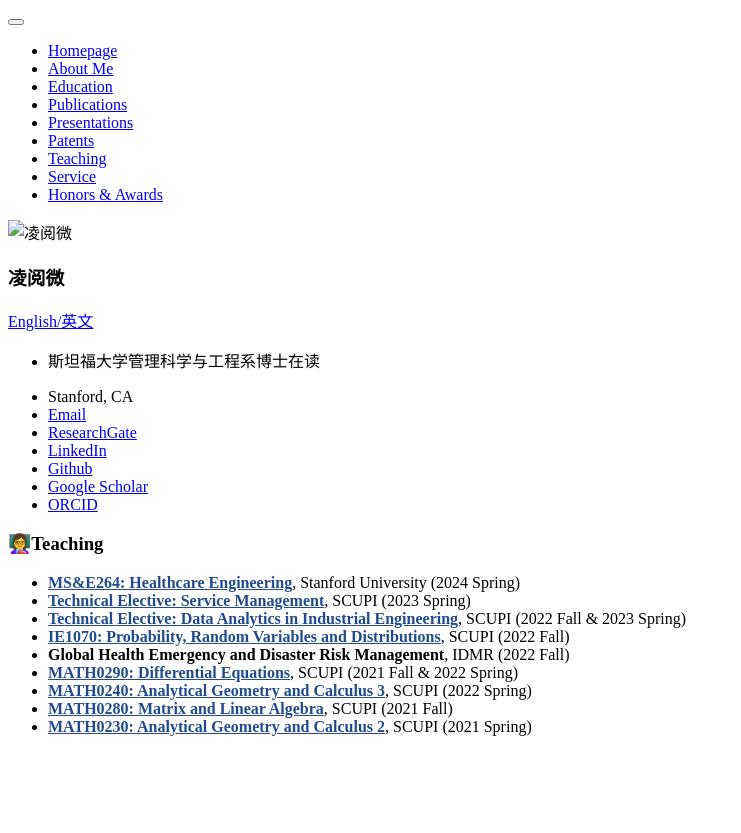
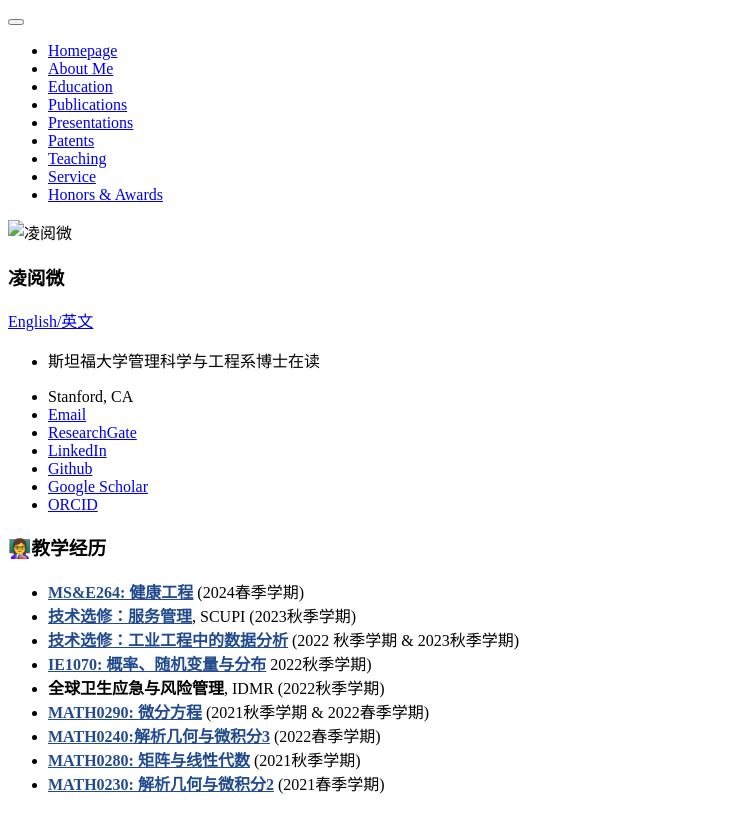
Before and after one commit to lingyuewei/lingyuewei.github.io, a Jekyll site: the page built from _pages/includes/teaching.md, in a window 1280 px wide. Shown: the top 833 px of the page, without its empty margins (0-741 px from the left). Built offline with Jekyll 4.4.1, drawn with Linux system fonts in a browser that asks for light colours; our own code applies the rules of GitHub Pages for plain Markdown files.

Commit message:
Update 教学经历

```diff
--- a/_pages/includes/teaching.md
+++ b/_pages/includes/teaching.md
@@ -1,11 +1,11 @@
-# 👩‍🏫Teaching
+# 👩‍🏫教学经历
 
-- [**MS&E264: Healthcare Engineering**](https://explorecourses.stanford.edu/search?view=catalog&filter-coursestatus-Active=on&page=0&catalog=&academicYear=20232024&q=MS%26E+264&collapse=){:style="color:#224B8D"}, Stanford University (2024 Spring)
-- [**Technical Elective: Service Management**](https://scupi.scu.edu.cn/wp-content/uploads/2023/03/Technical-Elective_Service-Management_LiuDi-3.pdf){:style="color:#224B8D"}, SCUPI (2023 Spring)
-- [**Technical Elective: Data Analytics in Industrial Engineering**](https://scupi.scu.edu.cn/wp-content/uploads/2023/03/Technical-Elective_Data-Analytics-in-Industrial-Engineering_LiuYang-3.pdf){:style="color:#224B8D"}, SCUPI (2022 Fall & 2023 Spring)
-- [**IE1070: Probability, Random Variables and Distributions**](https://scupi.scu.edu.cn/wp-content/uploads/2022/09/IE1070_Probability-and-Statistics_YangLiu.pdf){:style="color:#224B8D"}, SCUPI (2022 Fall)
-- **Global Health Emergency and Disaster Risk Management**, IDMR (2022 Fall)
-- [**MATH0290: Differential Equations**](https://scupi.scu.edu.cn/wp-content/uploads/2022/03/MATH0290-Differential-Equations-Robin-Cunningham-1.pdf){:style="color:#224B8D"}, SCUPI (2021 Fall & 2022 Spring)
-- [**MATH0240: Analytical Geometry and Calculus 3**](https://scupi.scu.edu.cn/wp-content/uploads/2022/03/MATH0240-Analytic-Geometry-and-Calculus-3-sec1-Yang-Zheng-1.pdf){:style="color:#224B8D"}, SCUPI (2022 Spring)
-- [**MATH0280: Matrix and Linear Algebra**](https://scupi.scu.edu.cn/wp-content/uploads/2021/09/MATH0280-Matrices-and-Linear-Algebra-sec1-Yang-Zheng-1.pdf){:style="color:#224B8D"}, SCUPI (2021 Fall)
-- [**MATH0230: Analytical Geometry and Calculus 2**](https://scupi.scu.edu.cn/wp-content/uploads/2021/03/Math-230-Analytic-Geometry-and-Calculus-2-Yang-Zheng.pdf){:style="color:#224B8D"}, SCUPI (2021 Spring)
+- [**MS&E264: 健康工程**](https://explorecourses.stanford.edu/search?view=catalog&filter-coursestatus-Active=on&page=0&catalog=&academicYear=20232024&q=MS%26E+264&collapse=){:style="color:#224B8D"} (2024春季学期)
+- [**技术选修：服务管理**](https://scupi.scu.edu.cn/wp-content/uploads/2023/03/Technical-Elective_Service-Management_LiuDi-3.pdf){:style="color:#224B8D"}, SCUPI (2023秋季学期)
+- [**技术选修：工业工程中的数据分析**](https://scupi.scu.edu.cn/wp-content/uploads/2023/03/Technical-Elective_Data-Analytics-in-Industrial-Engineering_LiuYang-3.pdf){:style="color:#224B8D"} (2022 秋季学期 & 2023秋季学期)
+- [**IE1070: 概率、随机变量与分布**](https://scupi.scu.edu.cn/wp-content/uploads/2022/09/IE1070_Probability-and-Statistics_YangLiu.pdf){:style="color:#224B8D"} 2022秋季学期)
+- **全球卫生应急与风险管理**, IDMR (2022秋季学期)
+- [**MATH0290: 微分方程**](https://scupi.scu.edu.cn/wp-content/uploads/2022/03/MATH0290-Differential-Equations-Robin-Cunningham-1.pdf){:style="color:#224B8D"} (2021秋季学期 & 2022春季学期)
+- [**MATH0240:解析几何与微积分3**](https://scupi.scu.edu.cn/wp-content/uploads/2022/03/MATH0240-Analytic-Geometry-and-Calculus-3-sec1-Yang-Zheng-1.pdf){:style="color:#224B8D"} (2022春季学期)
+- [**MATH0280: 矩阵与线性代数**](https://scupi.scu.edu.cn/wp-content/uploads/2021/09/MATH0280-Matrices-and-Linear-Algebra-sec1-Yang-Zheng-1.pdf){:style="color:#224B8D"} (2021秋季学期)
+- [**MATH0230: 解析几何与微积分2**](https://scupi.scu.edu.cn/wp-content/uploads/2021/03/Math-230-Analytic-Geometry-and-Calculus-2-Yang-Zheng.pdf){:style="color:#224B8D"} (2021春季学期)
```
Also changed, not shown: _pages/includes/service.md (+3 -3 lines).
